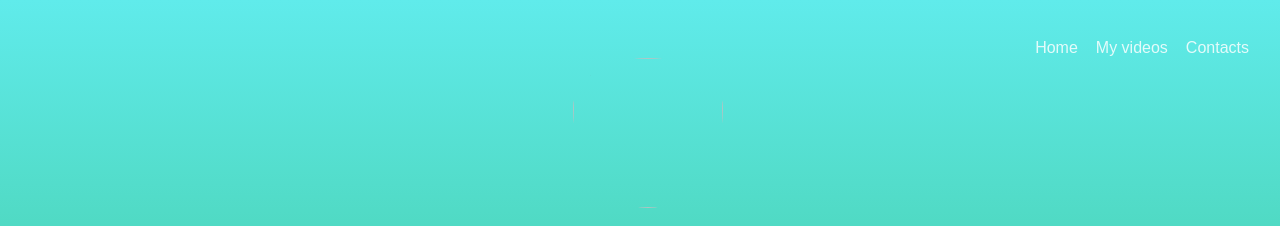
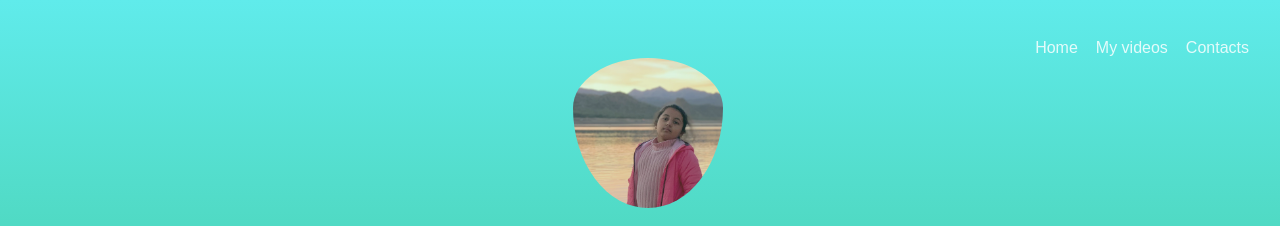
Before and after one commit to ariprasingh-github/Project-57, a plain HTML site: page index.html in a window 1280 px wide. Shown: the top 226 px of the page. Drawn offline with Linux system fonts and the light colour scheme.

Commit message:
Update index.html

```diff
--- a/index.html
+++ b/index.html
@@ -13,7 +13,7 @@
         <li class="links">Contacts</li>
 
     </ul>
-    <img class="Pictures" src="/Project-57/blob/main/pic.JPG">
+    <img class="Pictures" src="/Project-57/pic.JPG">
 <h1> My Favorite hobby is reading</h1>
     <section class="About">
         <h1> About </h1>
```
